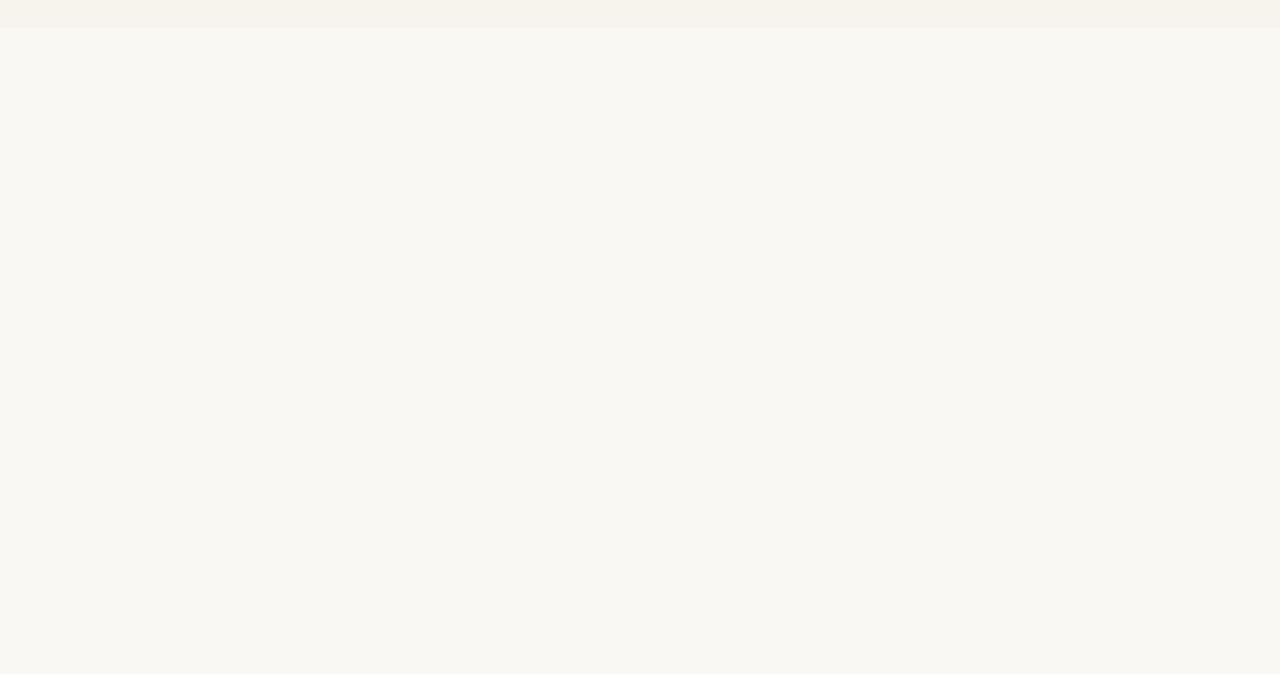
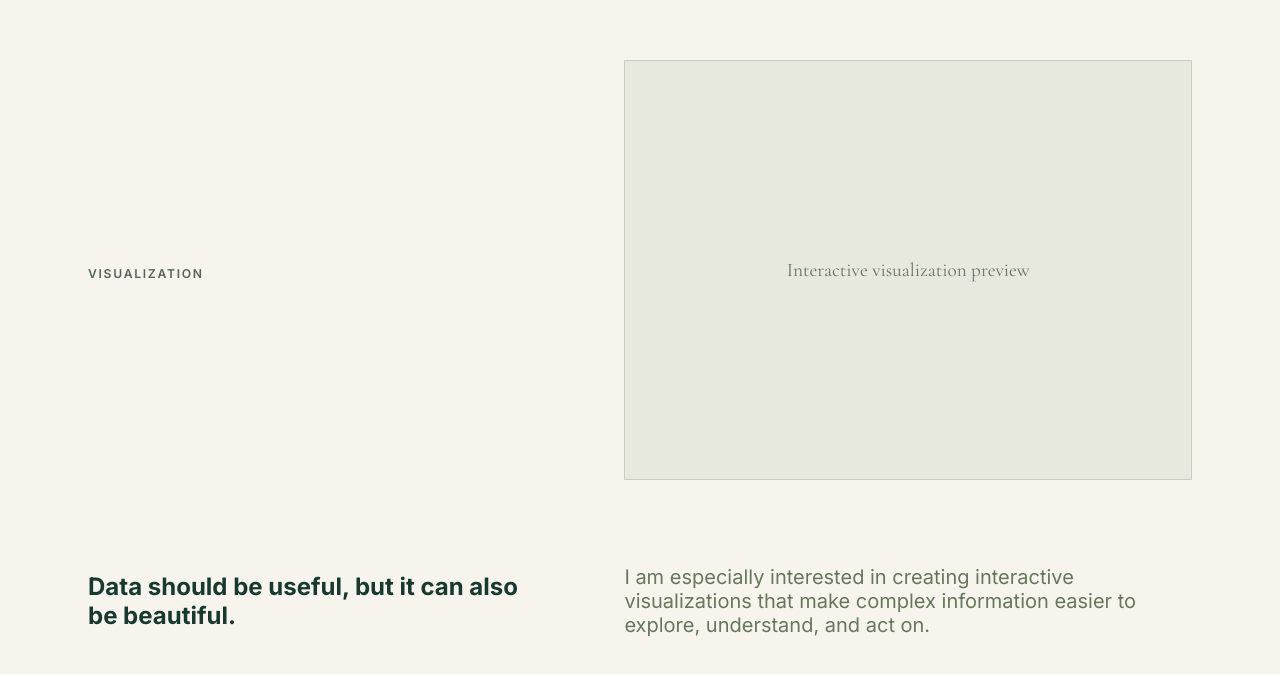
Before and after one commit to ddatasolutionsllc/kimberly-demaio-portfolio, a Next.js app: page / in a window 1280 px wide. Shown: the part 3079-3753 px from the top of the page. Before the commit the page ends 3107 px from the top, so only its background shows below. Built offline with nearby package versions, Linux system fonts and the light colour scheme.

Commit message:
Add visualization callout section

```diff
--- a/src/app/globals.css
+++ b/src/app/globals.css
@@ -50,7 +50,11 @@ p {
 .recruiter-page {
   min-height: 100vh;
   background:
-    radial-gradient(circle at top right, rgba(126, 143, 113, 0.12), transparent 32rem),
+    radial-gradient(
+      circle at top right,
+      rgba(126, 143, 113, 0.12),
+      transparent 32rem
+    ),
     #f7f4ed;
   color: #18392f;
 }
@@ -445,6 +449,50 @@ p {
   line-height: 1.7;
 }
 
+/* Recruiter View — Visualization Callout */
+
+.visualization-callout {
+  width: min(1180px, calc(100% - 48px));
+  margin: 0 auto;
+  padding: 96px 0;
+  display: grid;
+  grid-template-columns: 0.9fr 1.1fr;
+  align-items: center;
+  gap: 72px;
+}
+
+.visualization-copy h2 {
+  margin: 0;
+  font-family: var(--font-cormorant), Georgia, serif;
+  font-size: clamp(3rem, 5vw, 5rem);
+  font-weight: 500;
+  letter-spacing: -0.035em;
+  line-height: 0.98;
+}
+
+.visualization-copy p:last-child {
+  max-width: 560px;
+  margin-top: 24px;
+  color: #55645e;
+  line-height: 1.75;
+}
+
+.visualization-preview {
+  min-height: 420px;
+  display: grid;
+  place-items: center;
+  padding: 32px;
+  border: 1px solid rgba(24, 57, 47, 0.15);
+  background: rgba(223, 227, 215, 0.65);
+}
+
+.visualization-preview span {
+  color: #64736b;
+  font-family: var(--font-cormorant), Georgia, serif;
+  font-size: 1.2rem;
+  text-align: center;
+}
+
 /* Responsive Styles - Tablet */
 
 @media (max-width: 960px) {
@@ -482,6 +530,10 @@ p {
 
   .experience-grid {
     grid-template-columns: 1fr;
+  }
+  .visualization-callout {
+    grid-template-columns: 1fr;
+    gap: 40px;
   }
 }
 
@@ -537,4 +589,11 @@ p {
     min-height: auto;
     padding: 24px;
   }
+  .visualization-callout {
+    width: min(100% - 28px, 1180px);
+    padding: 72px 0;
+  }
+  .visualization-preview {
+    min-height: 300px;
+  }
 }
--- a/src/app/page.js
+++ b/src/app/page.js
@@ -2,6 +2,7 @@ import RecruiterHeader from "@/components/recruiter/RecruiterHeader";
 import RecruiterHero from "@/components/recruiter/RecruiterHero";
 import FeaturedWork from "@/components/recruiter/FeaturedWork";
 import ExperienceSnapshot from "@/components/recruiter/ExperienceSnapshot";
+import VisualizationCallout from "@/components/recruiter/VisualizationCallout";
 
 export default function Home() {
   return (
@@ -10,6 +11,7 @@ export default function Home() {
       <RecruiterHero />
       <FeaturedWork />
       <ExperienceSnapshot />
+      <VisualizationCallout />
     </main>
   );
 }
--- /dev/null
+++ b/src/components/recruiter/VisualizationCallout.js
@@ -0,0 +1,17 @@
+export default function VisualizationCallout() {
+  return (
+    <section className="visualization-callout" id="visualizations">
+      <div className="visualization-copy">
+        <p className="section-eyebrow">Visualization</p>
+      </div>
+      <div className="visualization-preview">
+        <span>Interactive visualization preview</span>
+      </div>
+      <h2>Data should be useful, but it can also be beautiful.</h2>
+      <p>
+        I am especially interested in creating interactive visualizations that
+        make complex information easier to explore, understand, and act on.
+      </p>
+    </section>
+  );
+}
```
